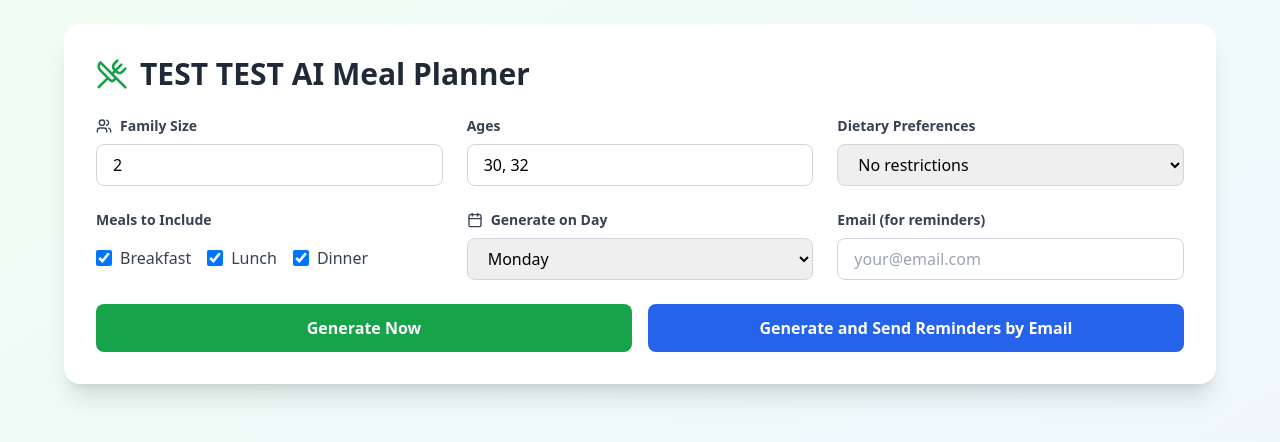
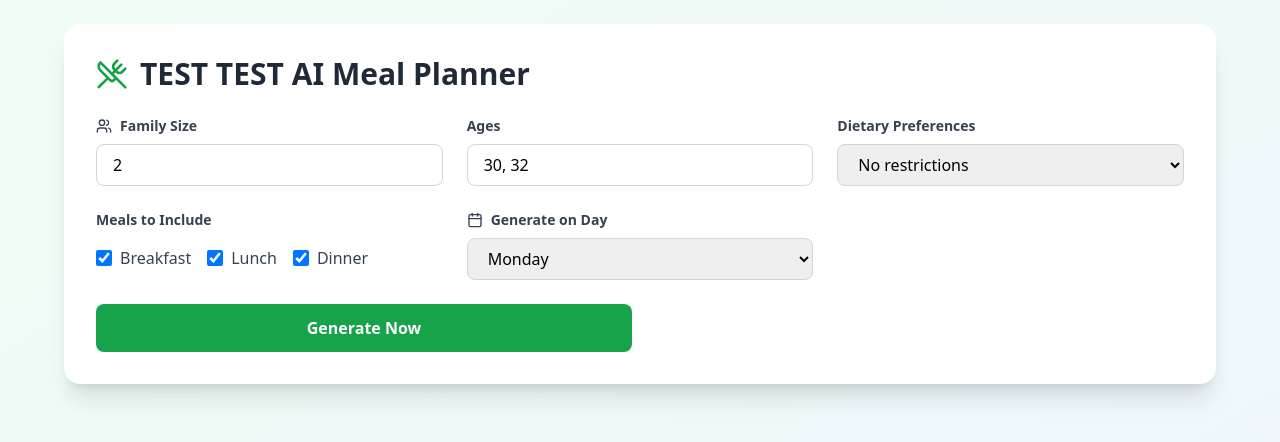
Before and after one commit to kumark3d/meal-planner-app, a Next.js app: page / in a window 1280 px wide. Shown: the top 442 px of the page. Built offline with nearby package versions, Linux system fonts and the light colour scheme.

Commit message:
Update index.js

```diff
--- a/pages/index.js
+++ b/pages/index.js
@@ -271,18 +271,7 @@ export default function MealPlanner() {
               </select>
             </div>
 
-            <div>
-              <label className="flex items-center gap-2 text-sm font-semibold text-gray-700 mb-2">
-                Email (for reminders)
-              </label>
-              <input
-                type="email"
-                value={formData.email}
-                onChange={(e) => setFormData({...formData, email: e.target.value})}
-                placeholder="your@email.com"
-                className="w-full px-4 py-2 border border-gray-300 rounded-lg focus:ring-2 focus:ring-green-500 focus:border-transparent"
-              />
-            </div>
+
           </div>
 
           <div className="grid md:grid-cols-2 gap-4">
@@ -301,20 +290,6 @@ export default function MealPlanner() {
               )}
             </button>
 
-            <button
-              onClick={() => generateMealPlan(true)}
-              disabled={loading}
-              className="bg-blue-600 hover:bg-blue-700 text-white font-semibold py-3 px-6 rounded-lg transition-colors flex items-center justify-center gap-2 disabled:bg-gray-400"
-            >
-              {loading ? (
-                <>
-                  <Loader2 className="w-5 h-5 animate-spin" />
-                  Generating...
-                </>
-              ) : (
-                'Generate and Send Reminders by Email'
-              )}
-            </button>
           </div>
         </div>
 
```
